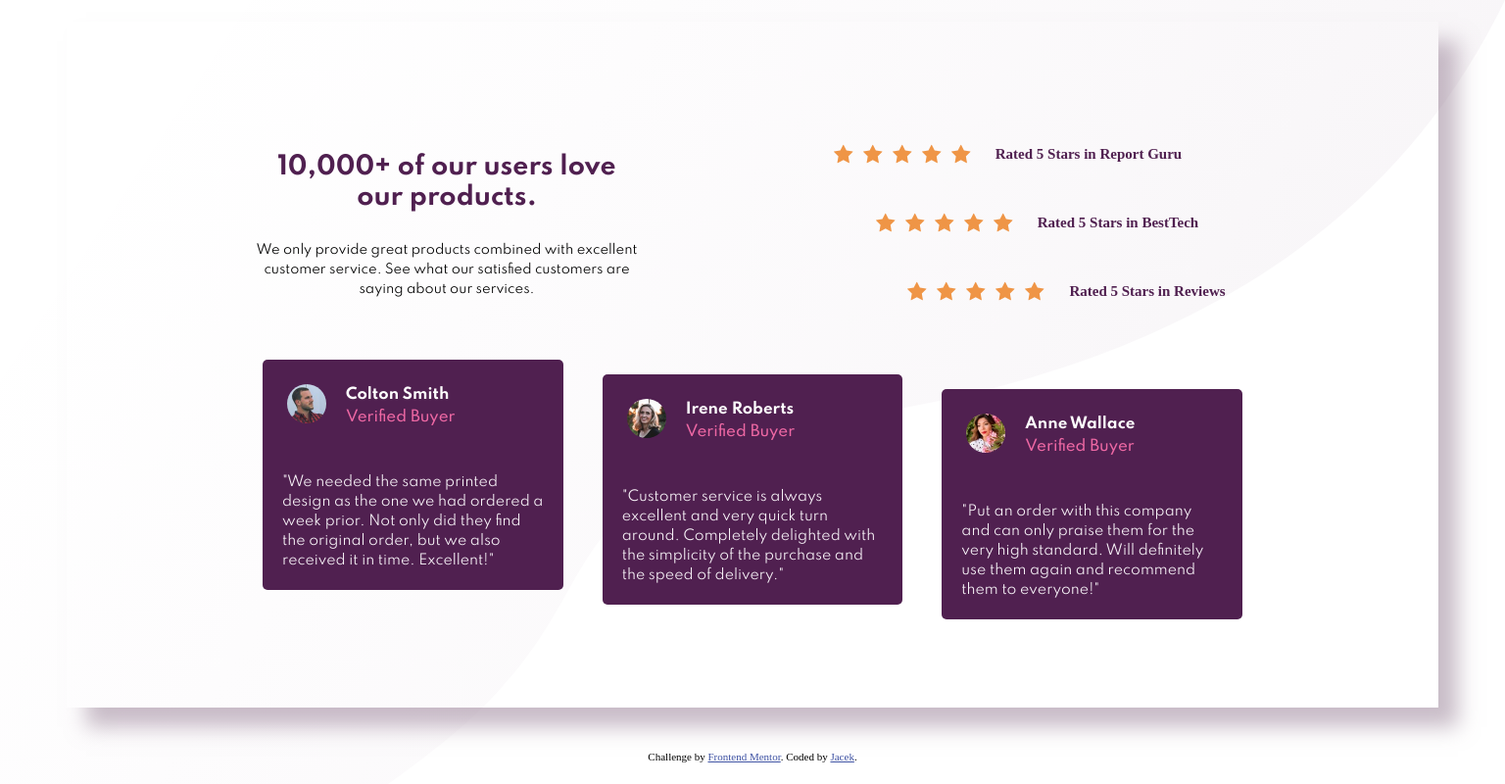
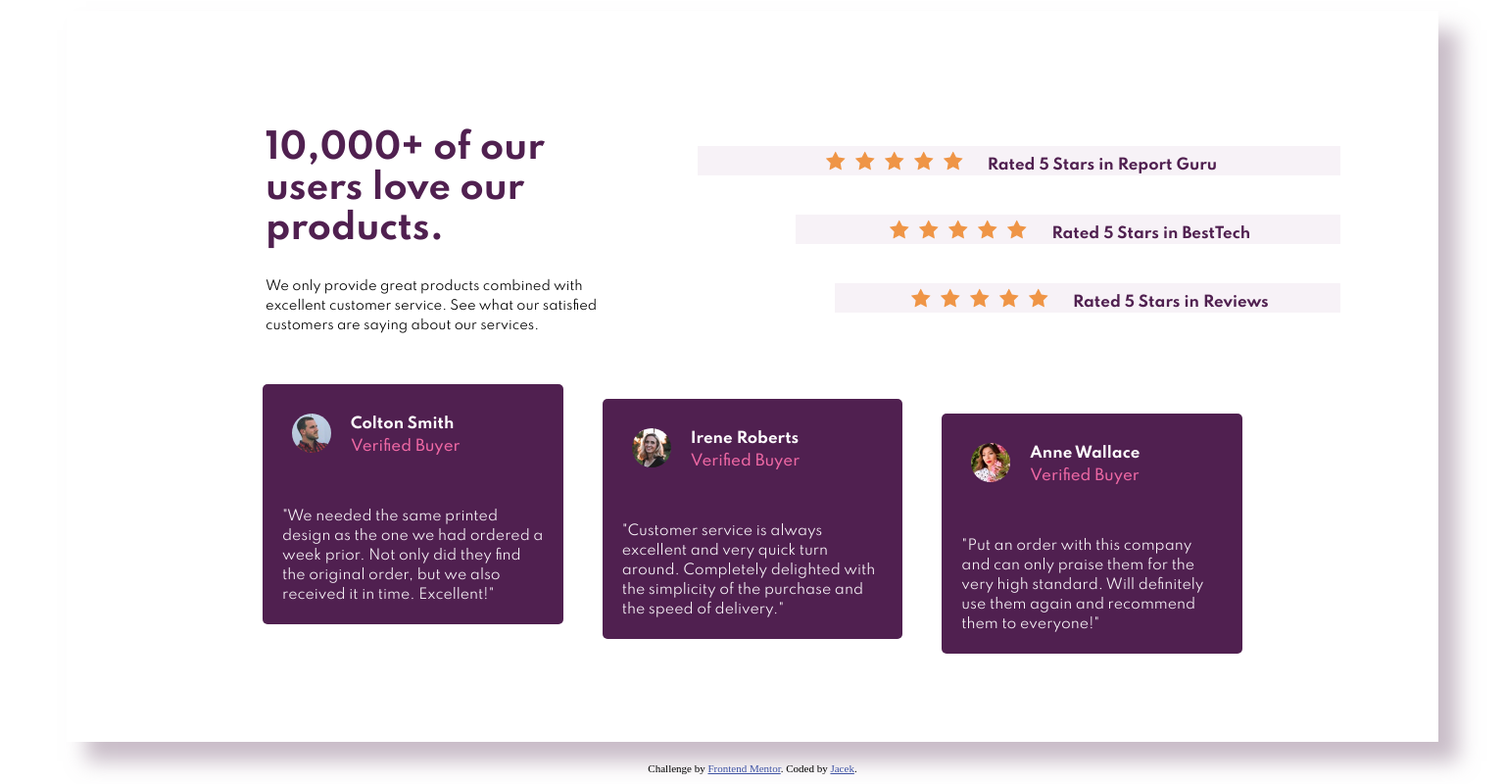
Before and after one commit to sab0tasz/social-proof, a plain HTML site: page index.html in a window 1536 px wide. Shown: the whole page at 98% size. Drawn offline with Linux system fonts and the light colour scheme; a web font is replaced by a local one.

Commit message:
Update main.css

```diff
--- a/css/main.css
+++ b/css/main.css
@@ -21,15 +21,20 @@ body {
   overflow-x: hidden;
 }
 
+.body {
+  min-width: 37.5rem;
+  overflow-x: hidden;
+}
+
 .main {
   display: -ms-grid;
   display: grid;
   place-items: center;
+  font-family: "Spartan", sans-serif;
 }
 
 .header {
   text-align: center;
-  font-family: "Spartan", sans-serif;
 }
 
 .heading-1 {
@@ -53,6 +58,7 @@ body {
 
 .review__box {
   margin: 2rem 0;
+  background-color: #f7f2f7;
 }
 
 .review__icon {
@@ -65,6 +71,7 @@ body {
   color: #502050;
   font-size: 1.5rem;
   font-weight: 700;
+  margin-top: 1rem;
 }
 
 .cards {
@@ -77,6 +84,8 @@ body {
   margin: 2rem 0;
   background-color: #502050;
   border-radius: 5px;
+  min-width: 30rem;
+  max-width: 40rem;
 }
 
 .cardbox__headings {
@@ -84,7 +93,7 @@ body {
 }
 
 .cardbox__head {
-  padding: 1.5rem;
+  padding: 2rem;
   margin-left: 1.3rem;
   font-size: 1.5rem;
   display: -webkit-box;
@@ -120,18 +129,52 @@ body {
 }
 
 .cardbox__text {
-  padding: 1rem 3rem;
+  padding: 2rem 3rem;
   font-size: 1.4rem;
   line-height: 2rem;
   color: #f7f2f7;
   font-weight: 400;
 }
 
+/*
+@media screen and (max-width: 787px) {
+    body {
+        max-width: 79rem;
+        display: grid;
+        place-items: center;
+    }
+
+    .main {
+        width: 100%;
+    }
+
+    .header {
+        margin: 0 10rem;
+    }
+    .heading-1 {
+        font-size: 4rem;
+    }
+
+    .heading-text {
+        margin: 1rem 3rem;
+    }
+
+    .review {
+        display: grid;
+        grid-template-columns: 1fr 1fr;
+        margin: 0 10rem;
+    }
+
+    #box-3 {
+        width: 100%;
+        margin-left: 13rem;
+    }
+
+
+
+} */
 @media screen and (min-width: 1400px) {
   body {
-    background-image: url(../images/bg-pattern-top-desktop.svg);
-    background-size: 100% 100%;
-    background-size: cover;
     max-width: 140rem;
     display: -ms-grid;
     display: grid;
@@ -140,9 +183,11 @@ body {
   .main {
     margin: 0 auto;
     width: 100%;
+    max-width: 140rem;
     padding: 10rem;
     -webkit-box-shadow: 2rem 2rem 2rem rgba(147, 123, 146, 0.5);
             box-shadow: 2rem 2rem 2rem rgba(147, 123, 146, 0.5);
+    font-family: "Spartan", sans-serif;
   }
   .div {
     display: -webkit-box;
@@ -153,10 +198,17 @@ body {
         -ms-flex-align: center;
             align-items: center;
   }
+  .heading-1 {
+    font-size: 3.5rem;
+    font-weight: 700;
+  }
   .header {
     width: 40%;
-    text-align: center;
-    margin-left: 6rem;
+    margin: 0 5.3rem;
+    text-align: left;
+  }
+  .heading-text {
+    margin-left: 2rem;
   }
   .review {
     width: 60%;
@@ -183,13 +235,13 @@ body {
     -webkit-box-flex: 1;
         -ms-flex: 1 0 100%;
             flex: 1 0 100%;
-    margin-left: 6rem;
+    margin-left: 10rem;
   }
   .review #box-3 {
     -webkit-box-flex: 1;
         -ms-flex: 1 0 100%;
             flex: 1 0 100%;
-    margin-left: 12rem;
+    margin-left: 14rem;
   }
   .review__text {
     margin-left: 2rem;
```
